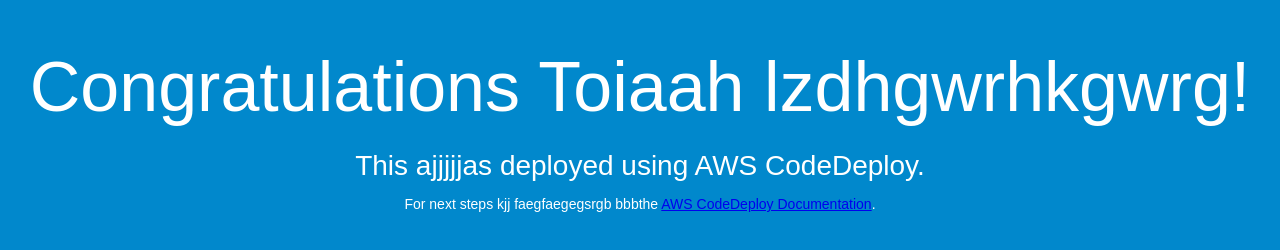
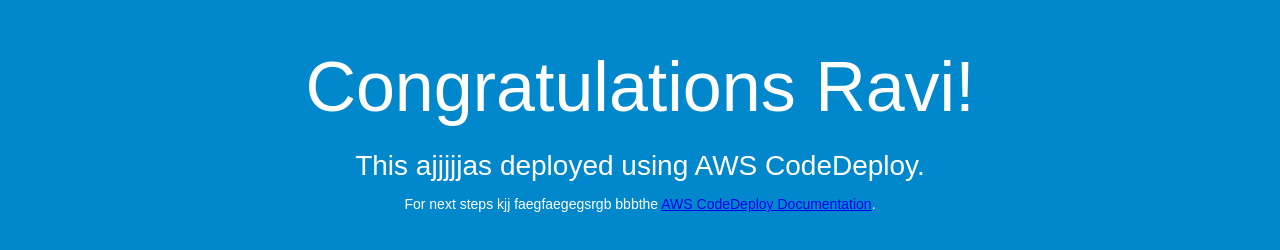
Before and after one commit to swathyjayaseelan/test, a plain HTML site: page index.html in a window 1280 px wide. Drawn offline with Linux system fonts and the light colour scheme.

Commit message:
Update index.html

```diff
--- a/index.html
+++ b/index.html
@@ -26,7 +26,7 @@
 </head>
 <body>
   <div align="center">
-    <h1>Congratulations Toiaah lzdhgwrhkgwrg!</h1>
+    <h1>Congratulations Ravi!</h1>
     <h2>This ajjjjjas deployed using AWS CodeDeploy.</h2>
     <p>For next steps kjj faegfaegegsrgb bbbthe <a href="http://aws.amazon.com/documentation/codedeploy">AWS CodeDeploy Documentation</a>.</p>
   </div>
```
